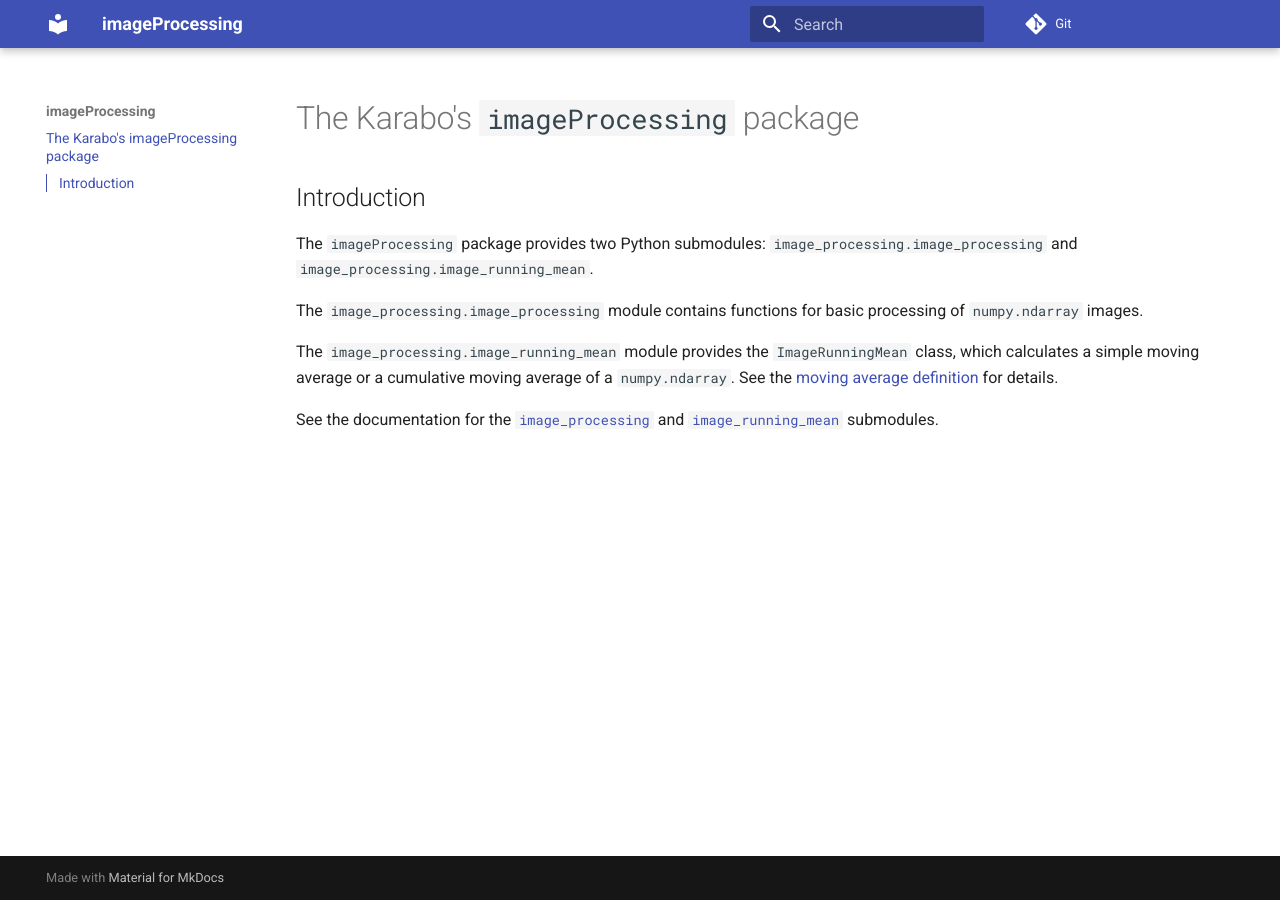
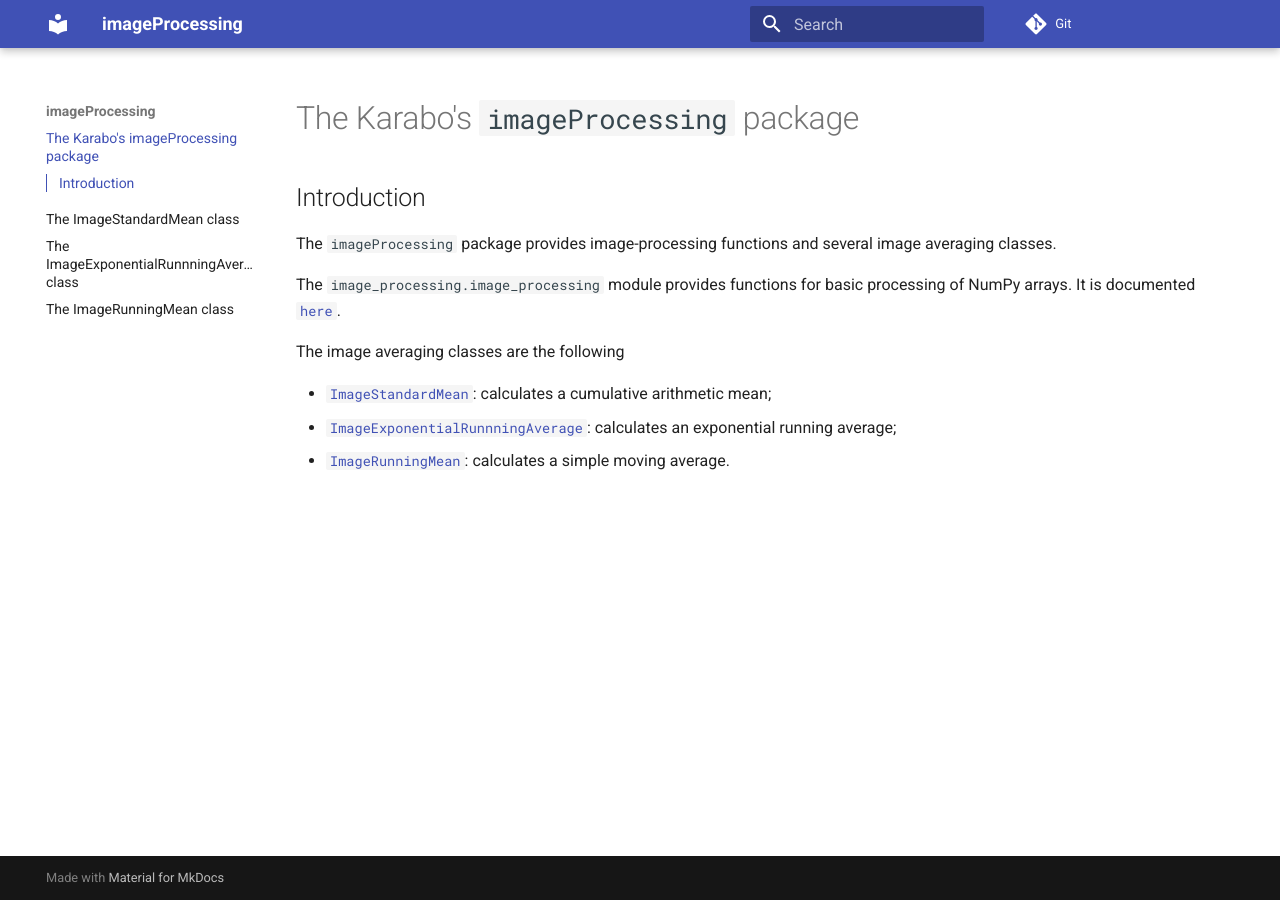
Before and after one commit to European-XFEL/imageProcessing, an MkDocs documentation site: the page built from doc/index.md, in a window 1280 px wide. Built offline with MkDocs 1.6.1 and Material for MkDocs 9.7.7, drawn with Linux system fonts in a browser that asks for light colours.

Commit message:
Document standard and exponential running mean

```diff
--- a/doc/index.md
+++ b/doc/index.md
@@ -2,16 +2,17 @@
 
 ## Introduction
 
-The `imageProcessing` package provides two Python submodules:
-`image_processing.image_processing` and `image_processing.image_running_mean`.
+The `imageProcessing` package provides image-processing functions and several
+image averaging classes.
 
-The `image_processing.image_processing` module contains functions for basic
-processing of `numpy.ndarray` images.
+The `image_processing.image_processing` module provides functions for basic
+processing of NumPy arrays. It is documented [`here`](image_processing.md).
 
-The `image_processing.image_running_mean` module provides the
-`ImageRunningMean` class, which calculates a simple moving average or a
-cumulative moving average of a `numpy.ndarray`. See the [moving average
-definition](https://en.wikipedia.org/wiki/Moving_average) for details.
+The image averaging classes are the following
 
-See the documentation for the [`image_processing`](image_processing.md) and
-[`image_running_mean`](image_running_mean.md) submodules.
+- [`ImageStandardMean`](image_standard_mean.md): calculates a cumulative
+  arithmetic mean;
+- [`ImageExponentialRunnningAverage`](image_exp_running_mean.md): calculates
+  an exponential running average;
+- [`ImageRunningMean`](image_running_mean.md): calculates a simple moving
+  average.
--- a/mkdocs.yml
+++ b/mkdocs.yml
@@ -29,6 +29,9 @@ repo_url: https://git.xfel.eu/karabodevices3/imageProcessing/
 
 nav:
   - index.md
+  - image_standard_mean.md
+  - image_exp_running_mean.md
+  - image_running_mean.md
 
 markdown_extensions:
   - abbr
```
Also changed, not shown: doc/image_exp_running_mean.md (added, +43 -0 lines), doc/image_running_mean.md (+6 -1 lines), doc/image_standard_mean.md (added, +29 -0 lines).
